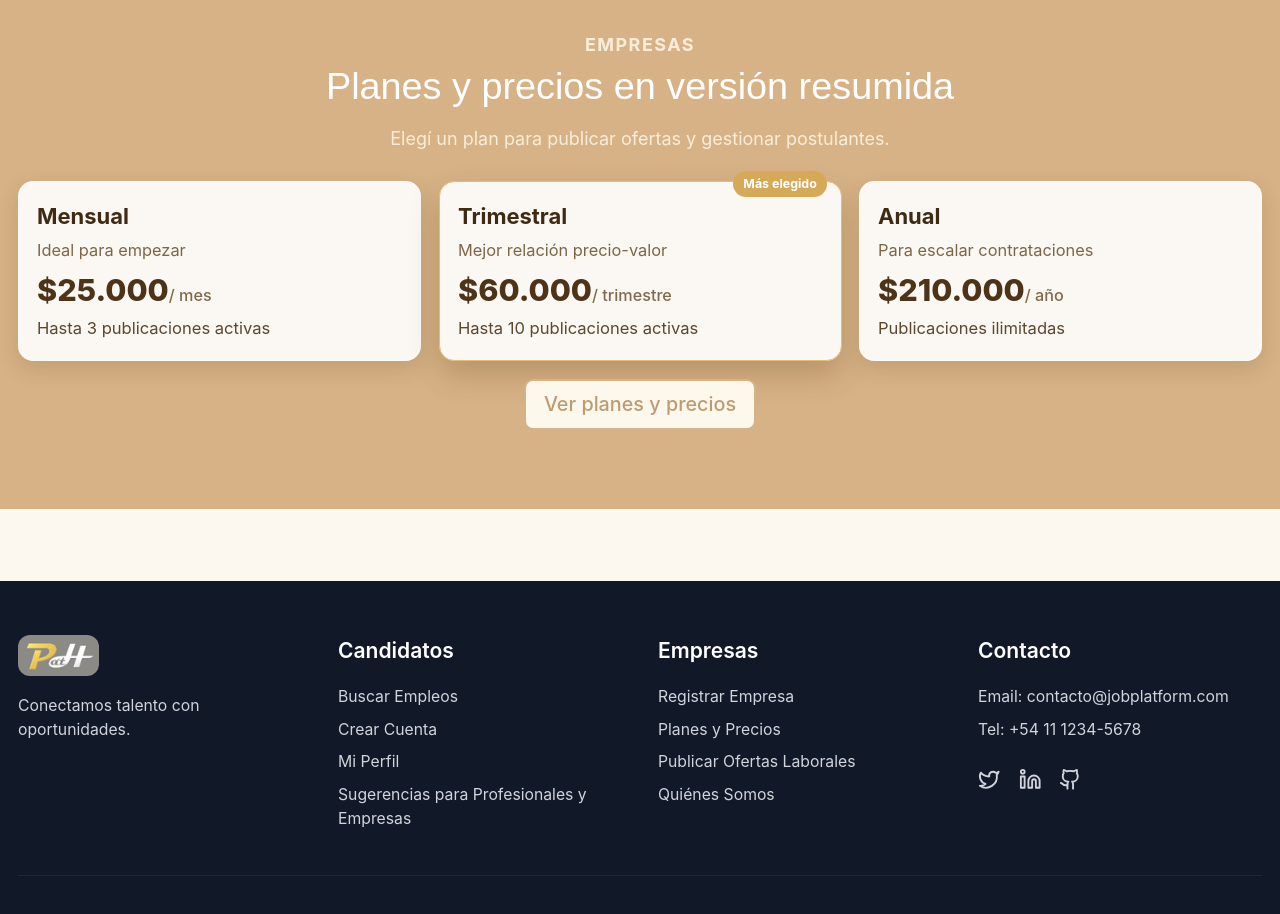
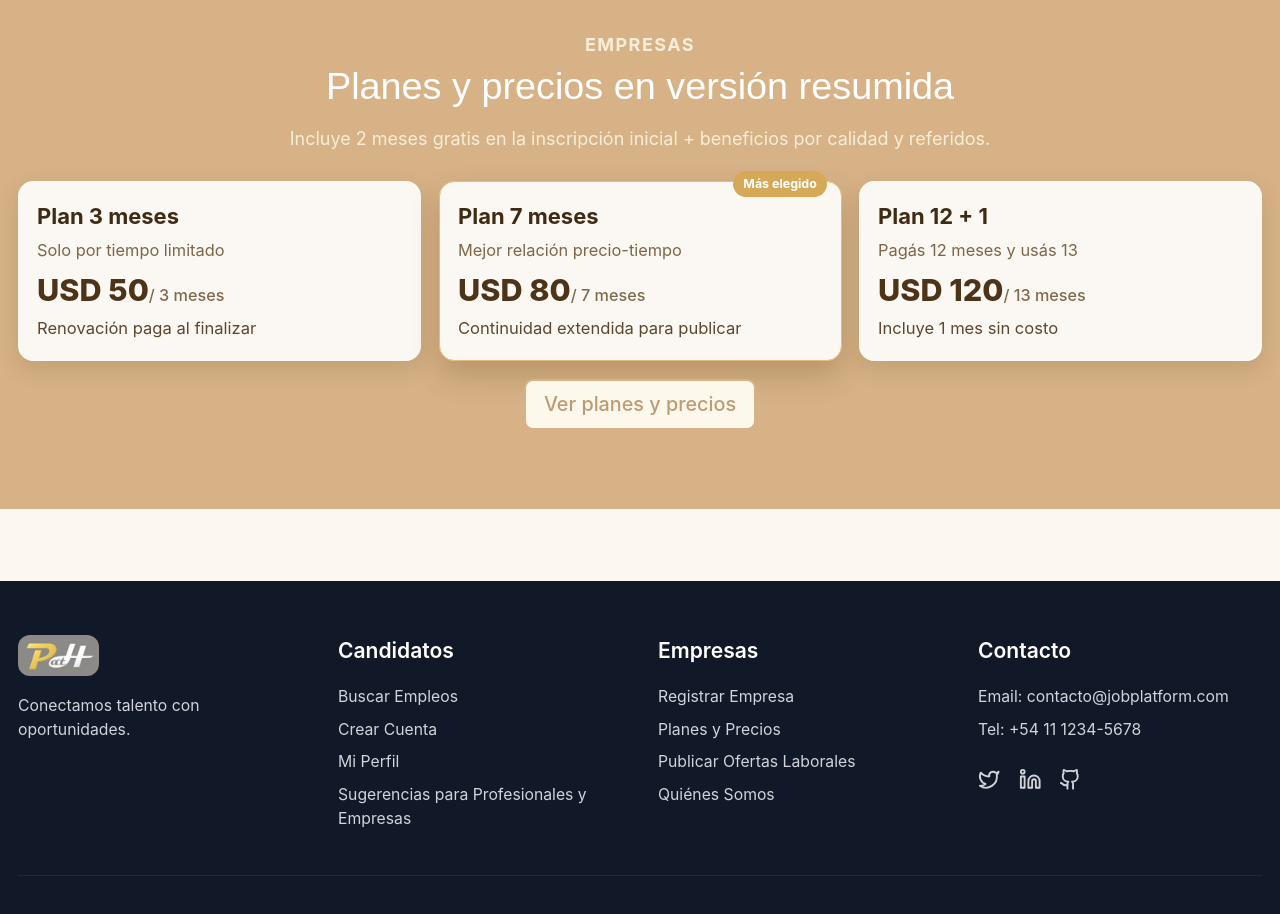
Before and after one commit to nicogomez94/job-application, a React (Vite) app in the folder frontend/: page / in a window 1280 px wide. Shown: the part 2100-3014 px from the top of the page. Built offline with nearby package versions, Linux system fonts and the light colour scheme; no server answers.

Commit message:
planes y precuios

```diff
--- a/frontend/src/pages/Home.jsx
+++ b/frontend/src/pages/Home.jsx
@@ -130,29 +130,29 @@ export default function Home() {
   const compactPlans = [
     {
       id: 'MONTHLY',
-      name: 'Mensual',
-      subtitle: 'Ideal para empezar',
-      price: '$25.000',
-      period: '/ mes',
-      feature: 'Hasta 3 publicaciones activas',
+      name: 'Plan 3 meses',
+      subtitle: 'Solo por tiempo limitado',
+      price: 'USD 50',
+      period: '/ 3 meses',
+      feature: 'Renovación paga al finalizar',
     },
     {
       id: 'QUARTERLY',
-      name: 'Trimestral',
-      subtitle: 'Mejor relación precio-valor',
-      price: '$60.000',
-      period: '/ trimestre',
-      feature: 'Hasta 10 publicaciones activas',
+      name: 'Plan 7 meses',
+      subtitle: 'Mejor relación precio-tiempo',
+      price: 'USD 80',
+      period: '/ 7 meses',
+      feature: 'Continuidad extendida para publicar',
       highlight: true,
       badge: 'Más elegido',
     },
     {
       id: 'ANNUAL',
-      name: 'Anual',
-      subtitle: 'Para escalar contrataciones',
-      price: '$210.000',
-      period: '/ año',
-      feature: 'Publicaciones ilimitadas',
+      name: 'Plan 12 + 1',
+      subtitle: 'Pagás 12 meses y usás 13',
+      price: 'USD 120',
+      period: '/ 13 meses',
+      feature: 'Incluye 1 mes sin costo',
     },
   ];
 
@@ -355,7 +355,7 @@ export default function Home() {
           <div className="home-stats-header">
             <p className="home-stats-eyebrow">Empresas</p>
             <h2>Planes y precios en versión resumida</h2>
-            <p>Elegí un plan para publicar ofertas y gestionar postulantes.</p>
+            <p>Incluye 2 meses gratis en la inscripción inicial + beneficios por calidad y referidos.</p>
           </div>
 
           <div className="home-pricing-preview-grid">
--- a/frontend/src/pages/PlanesYPrecios.css
+++ b/frontend/src/pages/PlanesYPrecios.css
@@ -39,6 +39,29 @@
   display: grid;
   grid-template-columns: repeat(3, minmax(0, 1fr));
   gap: 1.25rem;
+}
+
+.pricing-conditions {
+  margin: 0 auto 1.6rem;
+  max-width: 860px;
+  background: #fff8ec;
+  border: 1px solid #edd9ba;
+  border-radius: 0.9rem;
+  padding: 1rem 1.1rem;
+}
+
+.pricing-conditions h2 {
+  margin: 0 0 0.55rem;
+  font-size: 1.08rem;
+  color: #4e3518;
+}
+
+.pricing-conditions ul {
+  margin: 0;
+  padding-left: 1.1rem;
+  color: #5f4d35;
+  display: grid;
+  gap: 0.42rem;
 }
 
 .pricing-card {
--- a/frontend/src/pages/PlanesYPrecios.jsx
+++ b/frontend/src/pages/PlanesYPrecios.jsx
@@ -7,56 +7,56 @@ import './PlanesYPrecios.css';
 const FALLBACK_PLANS = [
   {
     id: 'MONTHLY',
-    name: 'Mensual',
-    subtitle: 'Ideal para empezar',
-    price: 25000,
-    currency: 'ARS',
-    duration: 'mes',
+    name: 'Plan 3 meses',
+    subtitle: 'Ingreso inicial para nuevas empresas',
+    price: 50,
+    currency: 'USD',
+    duration: '3 meses',
     features: [
-      'Hasta 3 publicaciones activas',
-      'Gestión de postulantes',
-      'Soporte por email',
+      'Publicación y gestión de postulantes',
+      'Ideal para validar el servicio',
+      'Renovación paga al finalizar',
     ],
   },
   {
     id: 'QUARTERLY',
-    name: 'Trimestral',
-    subtitle: 'La mejor relación precio-valor',
-    price: 60000,
-    currency: 'ARS',
-    duration: 'trimestre',
+    name: 'Plan 7 meses',
+    subtitle: 'Más tiempo para contratar sin interrupciones',
+    price: 80,
+    currency: 'USD',
+    duration: '7 meses',
     highlight: true,
     badge: 'Más elegido',
     features: [
-      'Hasta 10 publicaciones activas',
-      'Filtrado de candidatos',
-      'Soporte prioritario',
+      'Mayor continuidad de publicaciones',
+      'Mejor costo por mes',
+      'Renovación paga al finalizar',
     ],
   },
   {
     id: 'ANNUAL',
-    name: 'Anual',
-    subtitle: 'Para equipos con crecimiento sostenido',
-    price: 210000,
-    currency: 'ARS',
-    duration: 'año',
+    name: 'Plan 12 + 1',
+    subtitle: 'Pagás 12 meses y usás 13 meses',
+    price: 120,
+    currency: 'USD',
+    duration: '13 meses',
     features: [
-      'Publicaciones ilimitadas',
-      'Acceso a métricas avanzadas',
-      'Soporte dedicado',
+      '1 mes adicional sin costo incluido',
+      'Cobertura anual extendida',
+      'Renovación paga al finalizar',
     ],
   },
 ];
 
 const PLAN_META = {
-  MONTHLY: { icon: Shield, subtitle: 'Ideal para empezar' },
+  MONTHLY: { icon: Shield, subtitle: 'Ingreso inicial para nuevas empresas' },
   QUARTERLY: {
     icon: Star,
-    subtitle: 'La mejor relación precio-valor',
+    subtitle: 'Más tiempo para contratar sin interrupciones',
     highlight: true,
     badge: 'Más elegido',
   },
-  ANNUAL: { icon: Zap, subtitle: 'Para equipos con crecimiento sostenido' },
+  ANNUAL: { icon: Zap, subtitle: 'Pagás 12 meses y usás 13 meses' },
 };
 
 const formatPrice = (price, currency = 'ARS') =>
@@ -108,10 +108,19 @@ export default function PlanesYPrecios() {
           <p className="pricing-eyebrow">Empresas</p>
           <h1>Planes y Precios</h1>
           <p>
-            Elegí el plan que mejor se adapta al ritmo de contratación de tu empresa.
-            Podés cambiarlo cuando quieras.
+            Solo por tiempo limitado: elegí el plan pago que mejor se adapte al ritmo de contratación de tu empresa.
           </p>
         </header>
+
+        <section className="pricing-conditions">
+          <h2>Condiciones comerciales</h2>
+          <ul>
+            <li>Inscripción inicial: 2 meses gratis en tu primera vez en la plataforma.</li>
+            <li>Periodo de renovación: todas las renovaciones son pagas en cualquiera de sus formas.</li>
+            <li>Reconocimiento a la calidad: el empleador mejor calificado al finalizar su período pago recibe 2 meses sin costo.</li>
+            <li>Programa de referidos: por cada nueva empresa que se inscriba con plan pago, obtenés 2 meses gratis.</li>
+          </ul>
+        </section>
 
         <div className="pricing-grid">
           {(loading ? FALLBACK_PLANS : normalizedPlans).map((plan) => {
@@ -129,7 +138,7 @@ export default function PlanesYPrecios() {
                 <p className="pricing-subtitle">{plan.subtitle}</p>
                 <p className="pricing-value">
                   {formatPrice(plan.price, plan.currency)}
-                  <span> / {plan.duration || 'mes'}</span>
+                  <span> / {plan.duration || '3 meses'}</span>
                 </p>
                 <ul className="pricing-features">
                   {(plan.features || []).map((feature) => (
```
